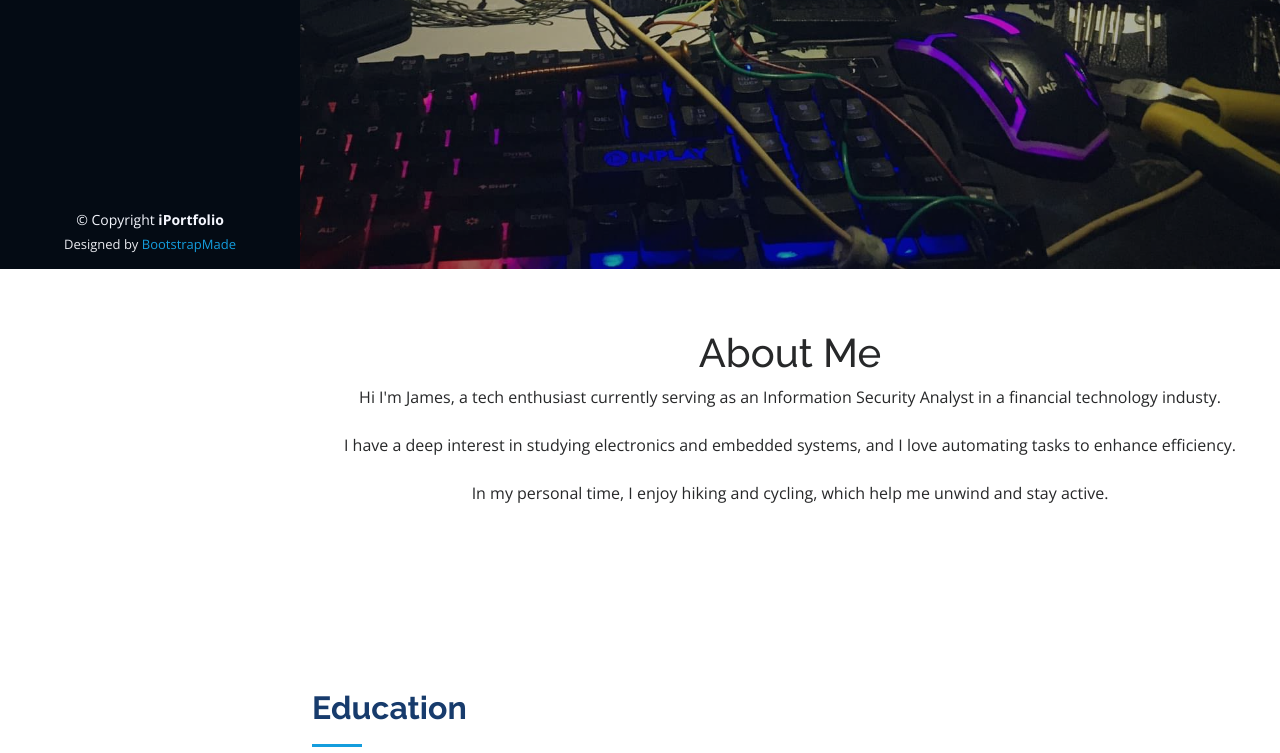
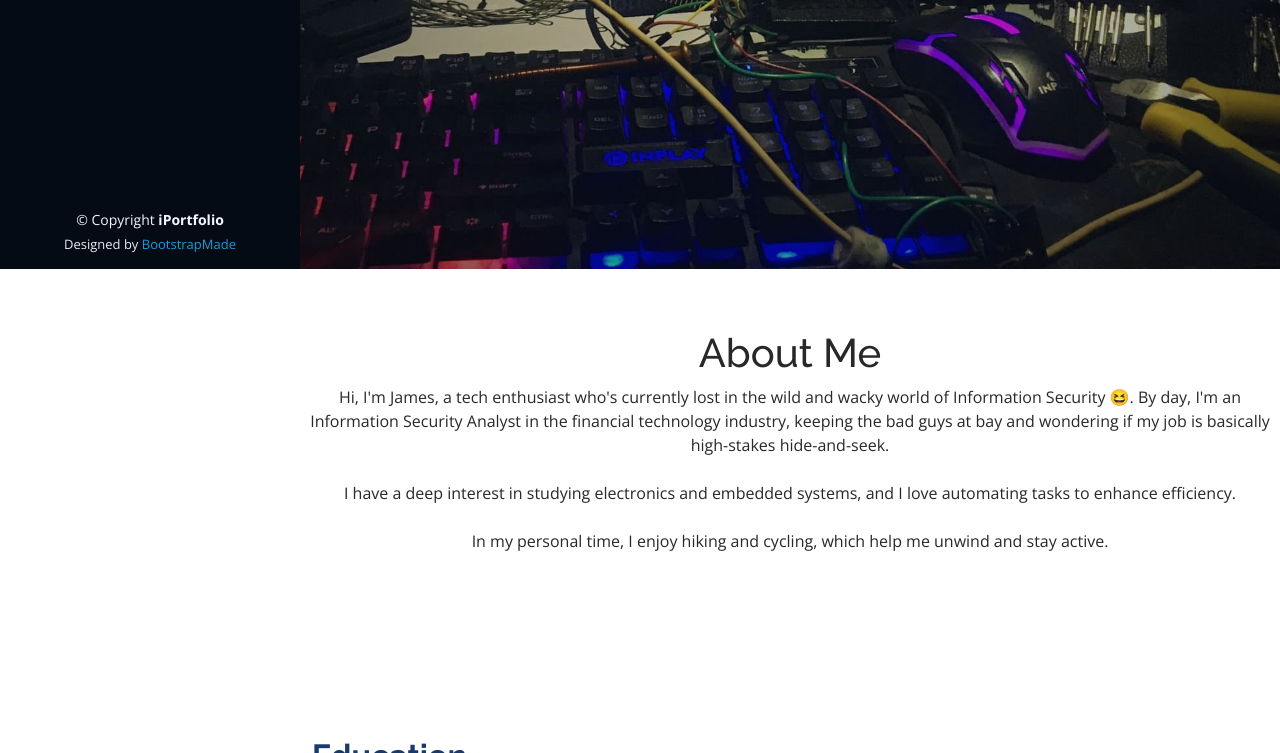
Before and after one commit to artcabby44/myWeb, a plain HTML site: page index.html in a window 1280 px wide. Shown: the part 531-1284 px from the top of the page. Drawn offline with nearby package versions, Linux system fonts and the light colour scheme.

Commit message:
Update index.html

```diff
--- a/index.html
+++ b/index.html
@@ -83,7 +83,7 @@
         <h1>About Me</h1>
 
         <p>
-  Hi I'm James, a tech enthusiast currently serving as an Information Security Analyst in a financial technology industy.<br>
+  Hi, I'm James, a tech enthusiast who's currently lost in the wild and wacky world of Information Security 😆. By day, I'm an Information Security Analyst in the financial technology industry, keeping the bad guys at bay and wondering if my job is basically high-stakes hide-and-seek. <br>
   <br>
   I have a deep interest in studying electronics and embedded systems, and I love automating tasks to enhance efficiency.<br>
   <br>
```
